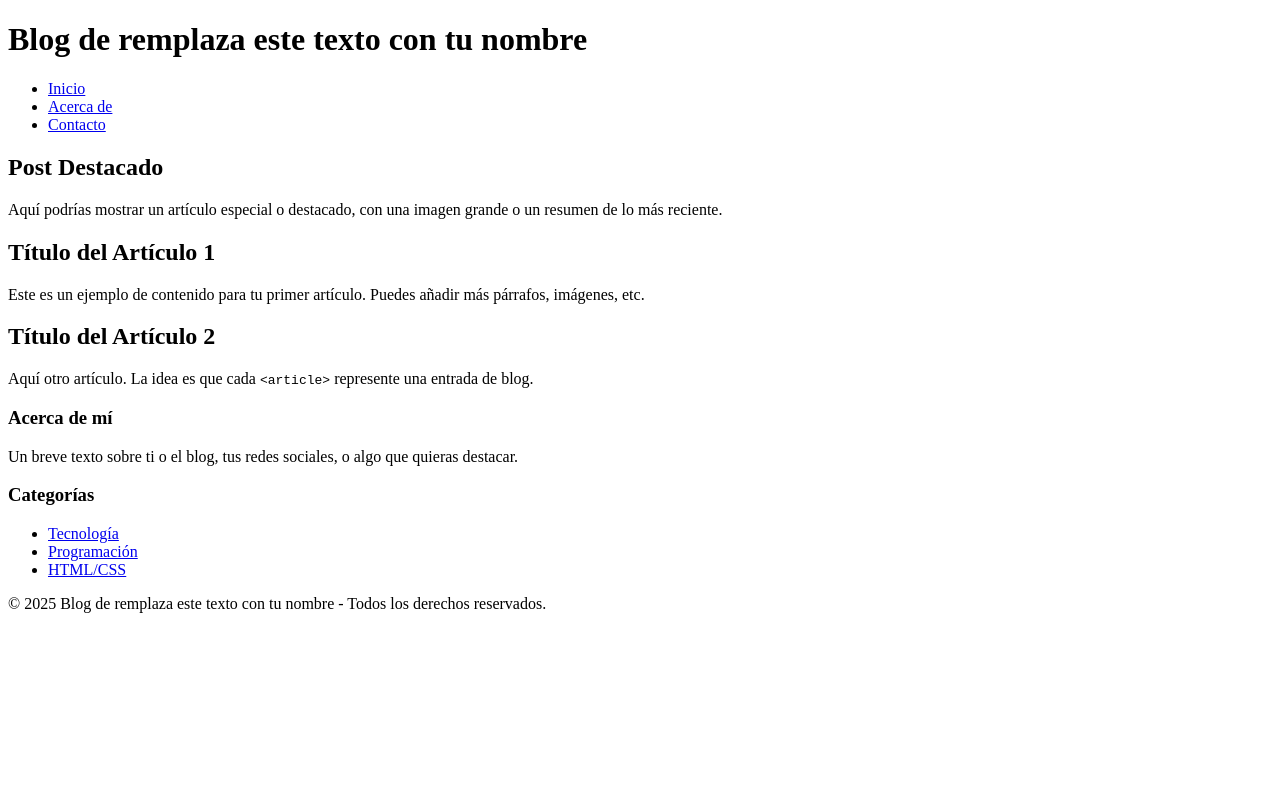
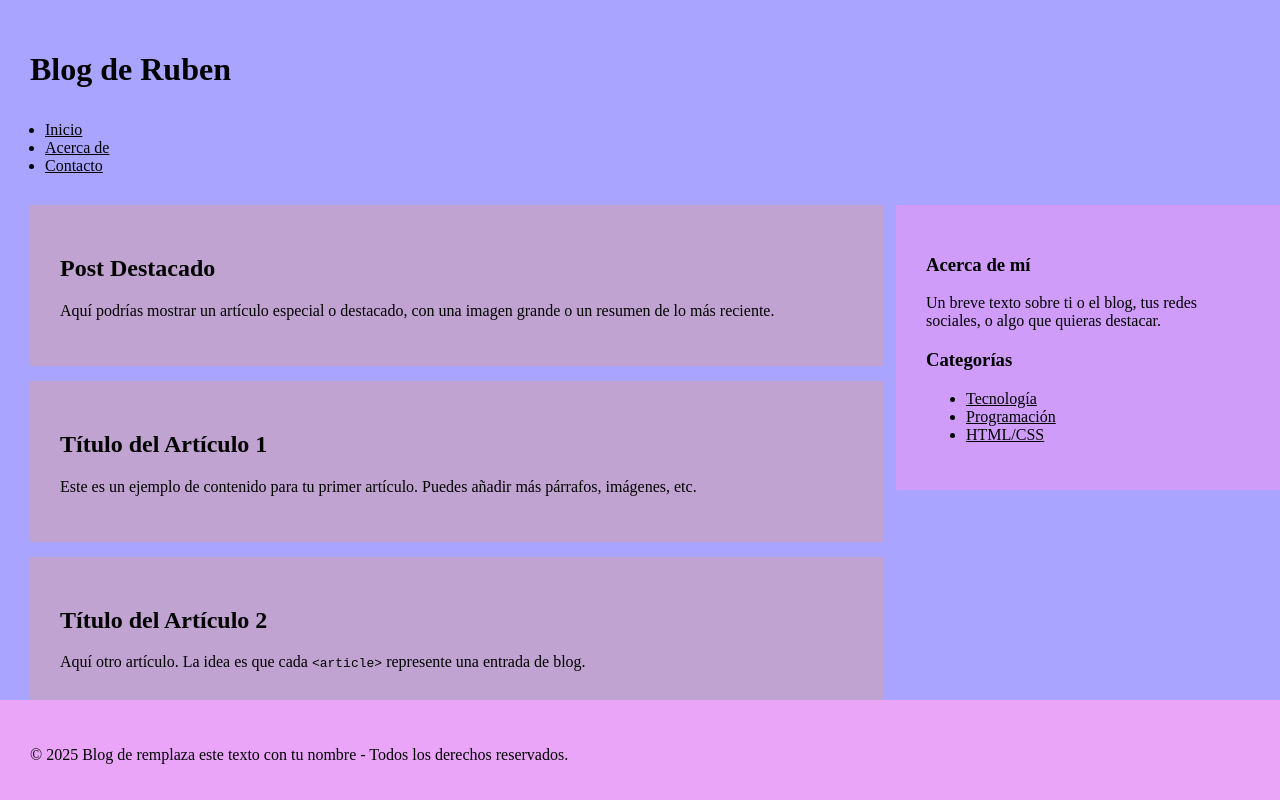
Before and after one commit to RUHERO7/Rubenprueba, a plain HTML site: page index.html in a window 1280 px wide. Drawn offline with Linux system fonts and the light colour scheme.

Commit message:
css
practica de css

```diff
--- a/index.html
+++ b/index.html
@@ -3,17 +3,66 @@
 <head>
   <meta charset="UTF-8">
   <meta name="viewport" content="width=device-width, initial-scale=1.0">
-  <title>Blog de remplaza este texto con tu nombre</title>
+  <title>Blog de Ruben</title>
   <style>
     /* Aqui va el código CSS */
-
+	  *{
+		  box-sizing: border-box;
+	  }
+	  body{
+		  padding: 0;
+		  margin: 0;
+		  color:#000000;
+	  }
+	  header{
+		  background: #A8A4FF;
+		  height:100px;
+		  padding: 30px;
+		  }
+	  nav{
+		  background: #A8A4FF;
+		  height: 75px;
+		  padding: 5px;
+	  }
+	  a{
+		 color: #000000;
+	  }
+	  main{
+		  background:#A8A4FF;
+		  padding: 30px;
+		  position: relative;
+	  }
+	  section {
+		  width: 70%;
+	  }
+	  aside{
+		  position:absolute;
+		  width: 30%;
+		  right: 0;
+		  top: 30px;
+		  background:#CF9CFA;
+		  padding: 30px;
+	  }
+	  article{
+		  background: #C0A3D1;
+		  padding: 30px;
+		  margin-bottom: 15px;
+	  }
+	  footer{
+		  background: #EAA5F8;
+		  padding: 30px;
+		  height: 100px;
+		  position: fixed;
+		  bottom: 0;
+		  width: 100%;
+	  }
   </style>
 </head>
 <body>
 
   <!-- Encabezado con el título del blog -->
   <header>
-    <h1>Blog de remplaza este texto con tu nombre</h1>
+    <h1>Blog de Ruben</h1>
   </header>
 
   <!-- Menú de navegación principal -->
```
Also changed, not shown: 1 other file.
